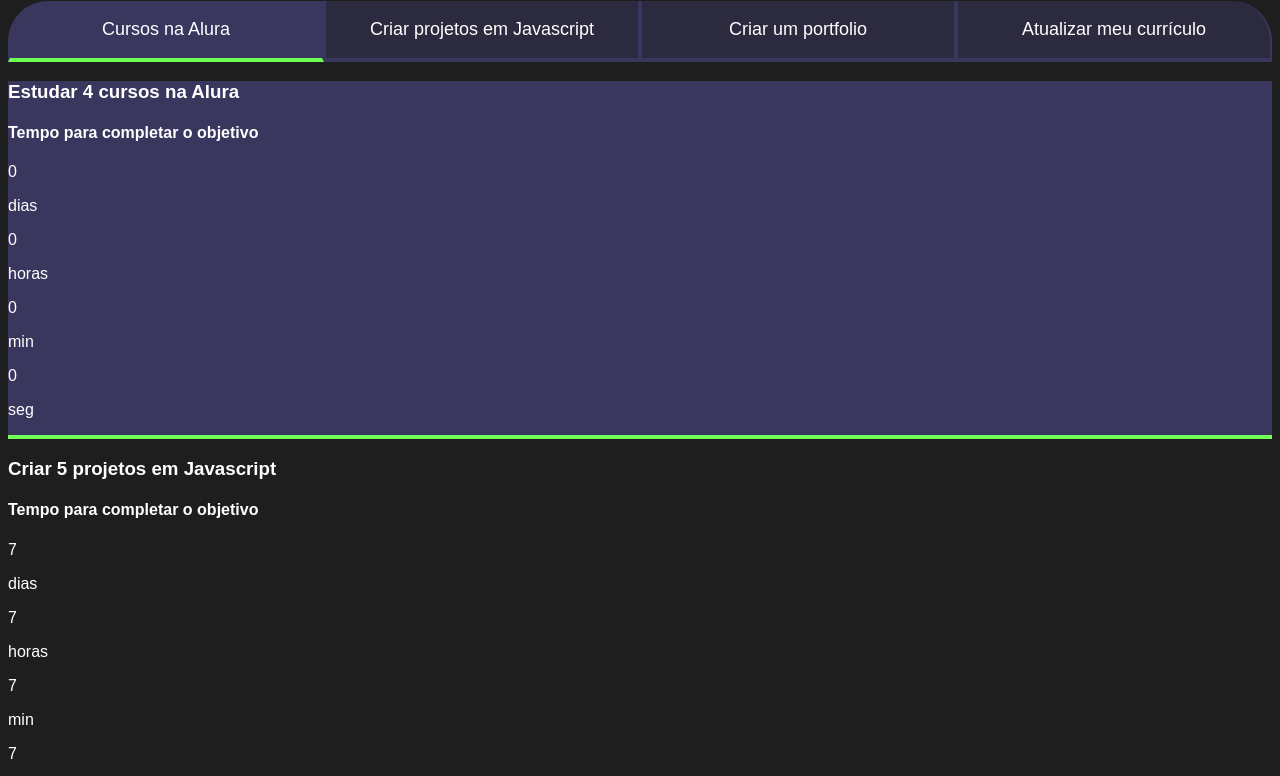
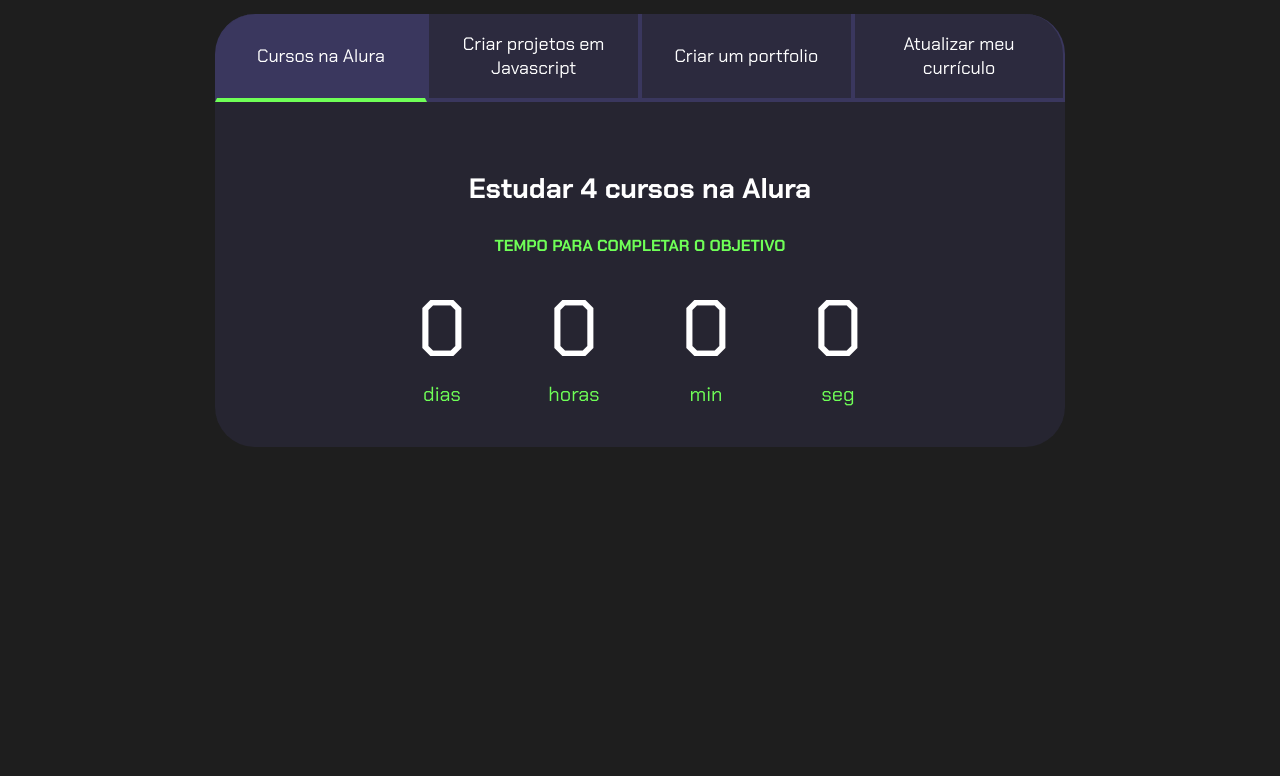
Before and after one commit to danigethub345/3C-2024, a plain HTML site: page index.html in a window 1280 px wide. Shown: the part 89-865 px from the top of the page. After the commit the page ends 800 px from the top, so only its background shows below. Drawn offline with Linux system fonts and the light colour scheme.

Commit message:
Update style.css

```diff
--- a/style.css
+++ b/style.css
@@ -1,4 +1,6 @@
- :root {
+@import url('https://fonts.googleapis.com/css2?family=Chakra+Petch:wght@400;700&display=swap');
+
+:root {
     --cor-de-fundo: #1E1E1E;
     --verde: #6FFF57;
     --branco: #FFFFFF;
@@ -6,7 +8,6 @@
     --botao-inativo: rgba(58, 55, 94, 0.5);
     --texto-fundo: rgba(58, 55, 94, 0.3);
 }
-@import url('https://fonts.googleapis.com/css2?family=Chakra+Petch:wght@400;700&display=swap');
 
 body {
     background-color: var(--cor-de-fundo);
@@ -14,7 +15,8 @@
     font-family: 'Chakra Petch', sans-serif;
 }
 
-.conteudo-pricipal{
+
+.conteudo-principal {
     display: flex;
     flex-direction: column;
     justify-content: center;
@@ -24,17 +26,19 @@
     margin: 0 auto;
 }
 
-.titulo-principal{
+.titulo-principal {
     text-align: left;
     width: 100%;
     font-size: 32px;
 }
+
 .titulo-principal span {
     color: var(--verde);
 }
 
+
 .botao {
-    font-family: "Crakra Petch", sans-serif;
+    font-family: 'Chakra Petch', sans-serif;
     background-color: var(--botao-inativo);
     color: var(--branco);
     display: flex;
@@ -43,26 +47,71 @@
     font-size: 18px;
     align-items: center;
     width: 100%;
+    border-bottom: 4px solid var(--botao-ativo);
+    border-left: 2px solid var(--botao-ativo);
+    border-right: 2px solid var(--botao-ativo);
+    border-top: none;
+}
 
-border-bottom: 4px solid var(--botao-ativo);
-border-left: 2px solid var(--botao-ativo);
-border-right: 2px solid var(--botao-ativo);
-border-top: none;
+.botao:first-child {
+    border-radius: 40px 40px 0 0;
 }
 
 .botoes {
     display: block;
 }
 
-@media screen and (min-width: 768px) {
-    .botoes {
-        display: flex;
-    }
-}
-.botao:first-child {
-    border-radius: 40px 40px 0 0;
+.botao.ativo{
+    background-color: var(--botao-ativo);
+    border-bottom: 4px solid var(--verde);
 }
 
+.abas-textos{
+    background-color: var(--texto-fundo);
+    padding: 40px;
+    border-radius: 0 0 40px 40px;
+}
+.aba-conteudo.ativo{
+    display:block;
+}
+
+.aba-conteudo{
+    display: none;
+}
+
+.aba-conteudo-titulo-principal{
+    font-size: 28px;
+    text-align: center;
+}
+.aba-conteudo-titulo-secundario{
+    text-align: center;
+    color: var(--verde);
+    text-transform: uppercase;
+}
+
+.contador{
+    display:flex;
+    justify-content: center;
+    flex-wrap: wrap;
+}
+.contador-digito{
+    padding: 0 16px;
+    text-align: center;
+    min-width: 100px;
+}
+
+.contador-digito-numero{
+    font-size: 80px;
+    margin: 0;
+
+}
+
+.contador-digito-texto{
+    color: var(--verde);
+    font-size: 20px;
+    margin: 0;
+
+}
 
 @media screen and (min-width: 768px) {
     .botoes {
@@ -77,8 +126,3 @@
         border-radius: 0 40px 0 0;
     }
 }
-
-.ativo{
-    background-color: var(--botao-ativo);
-    border-bottom: 4px solid var(--verde);
-}
```
